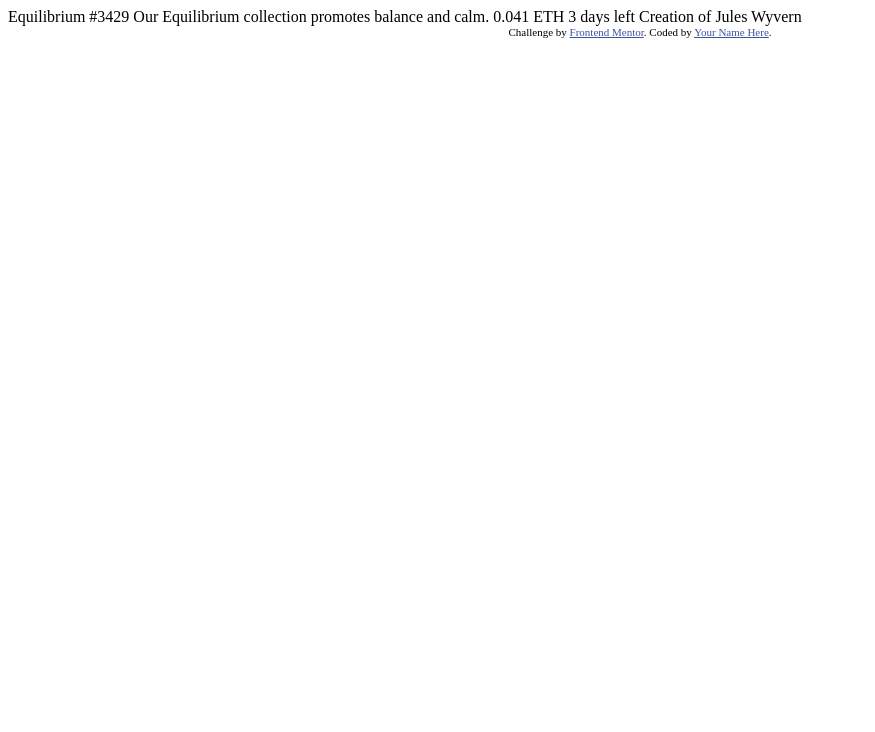
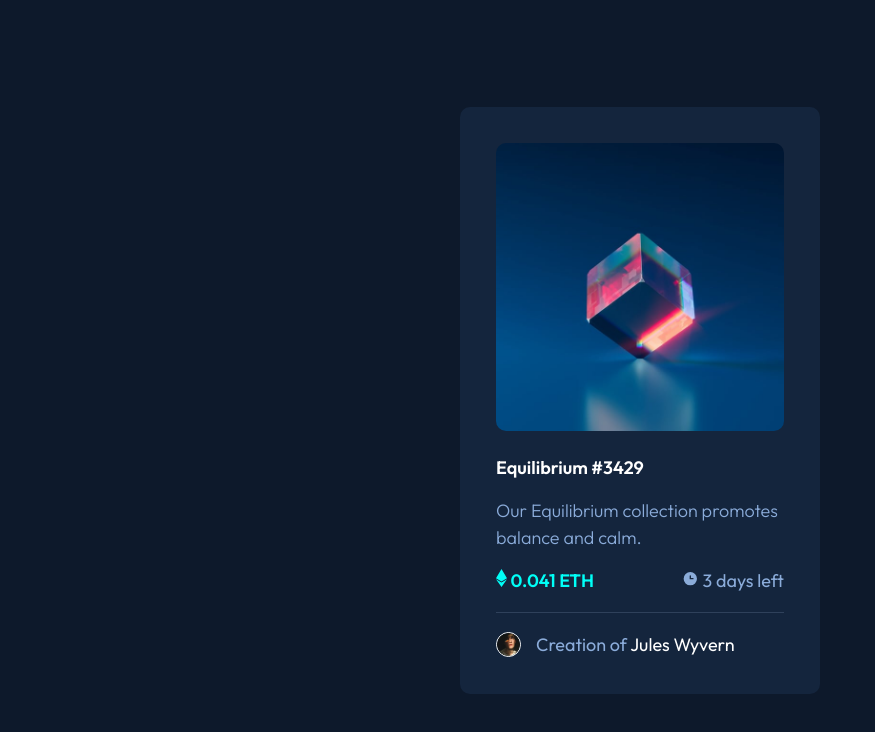
Before and after one commit to R3B3-888/nft-preview-card-component, a plain HTML site: page index.html in a window 1280 px wide. Shown: the whole page, without its empty margins (0-875 px from the left). Drawn offline with Linux system fonts and the light colour scheme.

Commit message:
End of the challenge

```diff
--- a/index.html
+++ b/index.html
@@ -1,33 +1,41 @@
 <!DOCTYPE html>
 <html lang="en">
 <head>
-  <meta charset="UTF-8">
-  <meta name="viewport" content="width=device-width, initial-scale=1.0"> <!-- displays site properly based on user's device -->
+    <meta charset="utf-8">
+    <meta name="viewport" content="width=device-width, initial-scale=1.0">
 
-  <link rel="icon" type="image/png" sizes="32x32" href="./images/favicon-32x32.png">
-
-  <title>Frontend Mentor | NFT preview card component</title>
-
-  <!-- Feel free to remove these styles or customise in your own stylesheet 👍 -->
-  <style>
-    .attribution { font-size: 11px; text-align: center; }
-    .attribution a { color: hsl(228, 45%, 44%); }
-  </style>
+    <link rel="icon" type="image/png" sizes="32x32" href="./images/favicon-32x32.png">
+    <link rel="preconnect" href="https://fonts.googleapis.com">
+    <link rel="preconnect" href="https://fonts.gstatic.com" crossorigin>
+    <link href="https://fonts.googleapis.com/css2?family=Outfit:wght@300;400;600&display=swap" rel="stylesheet">
+    <link rel="stylesheet" href="style.css">
+    <title>Frontend Mentor | NFT preview card component</title>
 </head>
 <body>
 
-  Equilibrium #3429
-
-  Our Equilibrium collection promotes balance and calm.
-
-  0.041 ETH
-  3 days left
-
-  Creation of Jules Wyvern
-
-  <div class="attribution">
-    Challenge by <a href="https://www.frontendmentor.io?ref=challenge" target="_blank">Frontend Mentor</a>.
-    Coded by <a href="#">Your Name Here</a>.
-  </div>
+<main>
+    <div class="main-img">
+        <img src="images/image-equilibrium.jpg" alt="cube floating one glass" class="cube">
+        <div class="overlay"></div>
+        <img src="images/icon-view.svg" alt="Eye" class="eye">
+    </div>
+    <h1>Equilibrium #3429</h1>
+    <p class="description">Our Equilibrium collection promotes balance and calm.</p>
+    <div class="infos">
+        <div class="info-eth">
+            <img src="images/icon-ethereum.svg" alt="icon ethereum">
+            <span>0.041 ETH</span>
+        </div>
+        <div class="info-time">
+            <img src="images/icon-clock.svg" alt="Clock pictogram">
+            <span>3 days left</span>
+        </div>
+    </div>
+    <hr>
+    <div class="creator-info">
+        <img src="images/image-avatar.png" alt="Avatar de qqun">
+        <p>Creation of <strong>Jules Wyvern</strong></p>
+    </div>
+</main>
 </body>
 </html>
--- /dev/null
+++ b/style.css
@@ -0,0 +1,152 @@
+:root {
+    --soft-blue: hsl(215, 51%, 70%);
+    --cyan: hsl(178, 100%, 50%);
+    --main-bg: hsl(217, 54%, 11%);
+    --card-bg: hsl(216, 50%, 16%);
+    --line: hsl(215, 32%, 27%);
+}
+
+* {
+    margin: 0;
+    padding: 0;
+    box-sizing: border-box;
+}
+
+body {
+    background-color: var(--main-bg);
+    font-family: 'Outfit', sans-serif;
+    color: var(--soft-blue);
+    display: flex;
+    justify-content: center;
+    align-items: center;
+    flex-direction: column;
+    min-height: 100vh;
+    max-width: 360px;
+    margin: auto;
+    font-size: 18px;
+}
+
+main {
+    /*box-shadow: black 0 0 50px 1px;*/
+    padding: 2em;
+    background-color: var(--card-bg);
+    border-radius: 10px;
+    line-height: 1.5em;
+}
+
+.main-img {
+    position: relative;
+    width: 100%;
+    max-width: 300px;
+}
+
+.cube {
+    border-radius: 10px;
+    width: 100%;
+    height: auto;
+}
+
+.overlay {
+    position: absolute;
+    top: 0;
+    bottom: 0;
+    right: 0;
+    left: 0;
+    width: 100%;
+    height: 100%;
+    opacity: 0;
+    background-color: var(--cyan);
+    border-radius: 10px;
+}
+
+.eye {
+    position: absolute;
+    top: 50%;
+    left: 50%;
+    transform: translate(-50%, -50%);
+    display: none;
+}
+
+.main-img:hover .overlay {
+    cursor: pointer;
+    opacity: 0.5;
+}
+
+.main-img:hover .overlay + .eye {
+    display: block;
+}
+
+h1 {
+    font-size: 18px;
+    font-weight: 600;
+    color: white;
+    padding: 1rem 0;
+}
+
+h1:hover {
+    color: var(--cyan);
+    cursor: pointer;
+}
+
+.description {
+    margin-bottom: 1rem;
+    font-weight: 300;
+}
+
+.infos {
+    display: flex;
+    flex-direction: row;
+    justify-content: space-between;
+}
+
+.info-eth {
+    color: var(--cyan);
+    font-weight: 600;
+}
+
+.info-time {
+    font-weight: 400;
+}
+
+hr {
+    display: block;
+    height: 1px;
+    border: 0;
+    border-top: 1px solid var(--line);
+    margin: 1em auto;
+    padding: 0;
+}
+
+.creator-info {
+    display: flex;
+    flex-direction: row;
+    align-items: center;
+}
+
+.creator-info img {
+    border: 1px solid white;
+    border-radius: 100%;
+    width: 25px;
+    margin-right: 15px;
+}
+
+.creator-info p {
+    text-align: center;
+}
+
+.creator-info strong {
+    color: white;
+    font-weight: 400;
+}
+
+.creator-info strong:hover {
+    cursor: pointer;
+    color: var(--cyan);
+}
+
+@media screen and (max-width: 375px){
+    body {
+        font-size: 16px;
+        max-width: 330px;
+    }
+}
```
